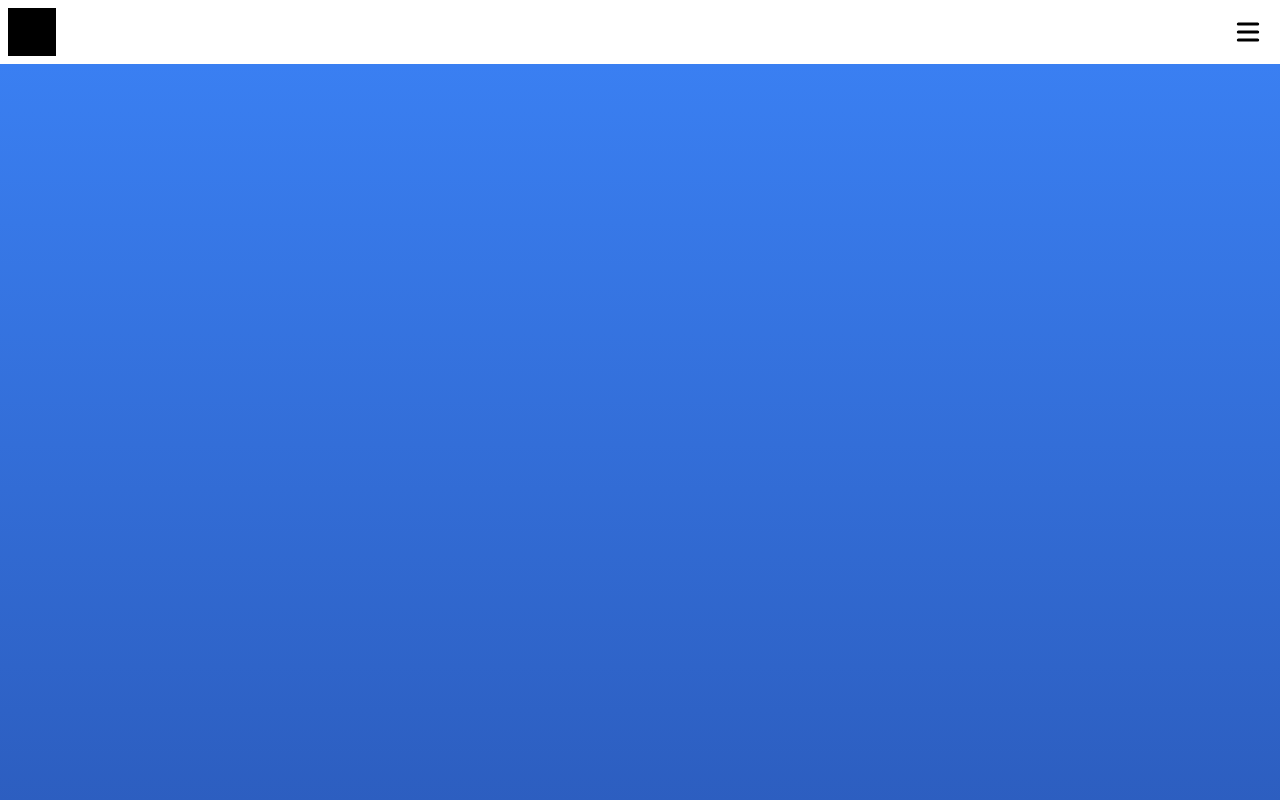
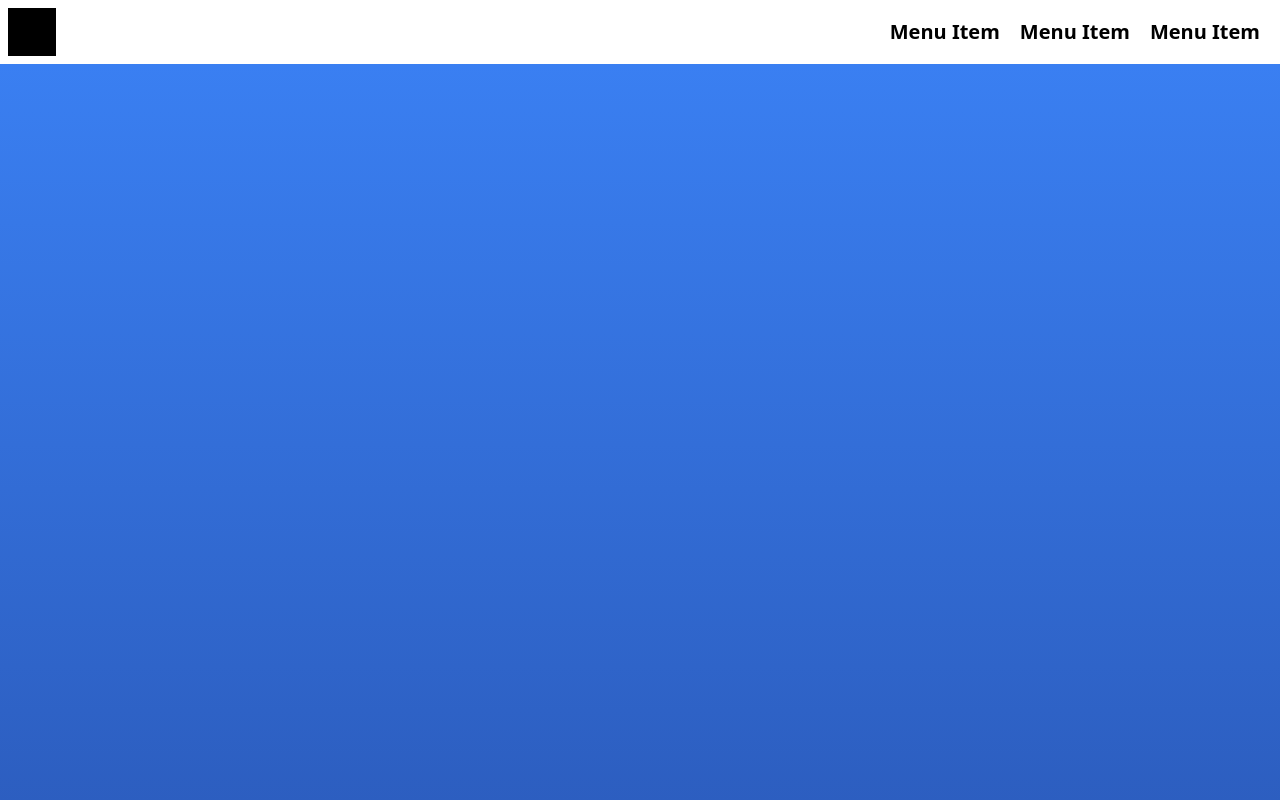
Before and after one commit to Programonaut-Blog/navbar-tw, a website built with Vite: page index.html in a window 1280 px wide. Shown: the top 800 px of the page. Built offline with nearby package versions, Linux system fonts and the light colour scheme.

Commit message:
add: desktop version

```diff
--- a/index.html
+++ b/index.html
@@ -14,13 +14,13 @@
       </div>
 
       <div id="nav-container" class="bg-white p-2 flex flex-col items-end">
-        <div id="nav-icon" class="h-12 w-12 p-2 group">
+        <div id="nav-icon" class="h-12 w-12 p-2 group  md:hidden">
           <svg xmlns="http://www.w3.org/2000/svg" viewBox="0 0 20 20" fill="currentColor" class="h-full w-full group-hover:fill-blue-500">
             <path fill-rule="evenodd" d="M3 5a1 1 0 011-1h12a1 1 0 110 2H4a1 1 0 01-1-1zM3 10a1 1 0 011-1h12a1 1 0 110 2H4a1 1 0 01-1-1zM3 15a1 1 0 011-1h12a1 1 0 110 2H4a1 1 0 01-1-1z" clip-rule="evenodd" />
           </svg>
         </div>
 
-        <ul id="nav-menu" class="hidden w-full space-y-2 pr-3 font-semibold text-xl text-right">
+        <ul id="nav-menu" class="hidden w-full space-y-2 pr-3 font-semibold text-xl text-right md:h-12 md:flex md:flex-row md:items-center md:justify-end md:space-x-5 md:space-y-0">
           <li>Menu Item</li>
           <li>Menu Item</li>
           <li>Menu Item</li>
```
